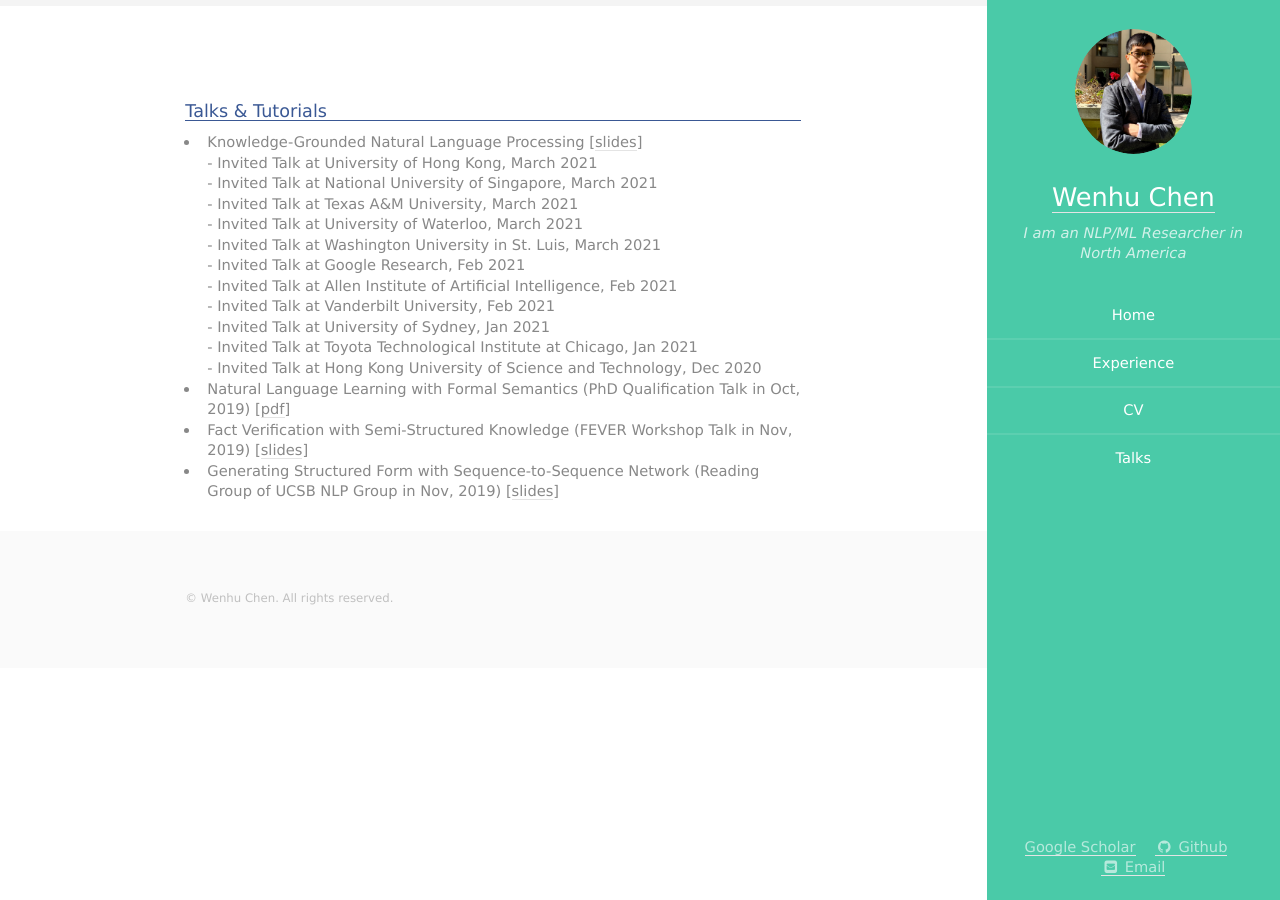
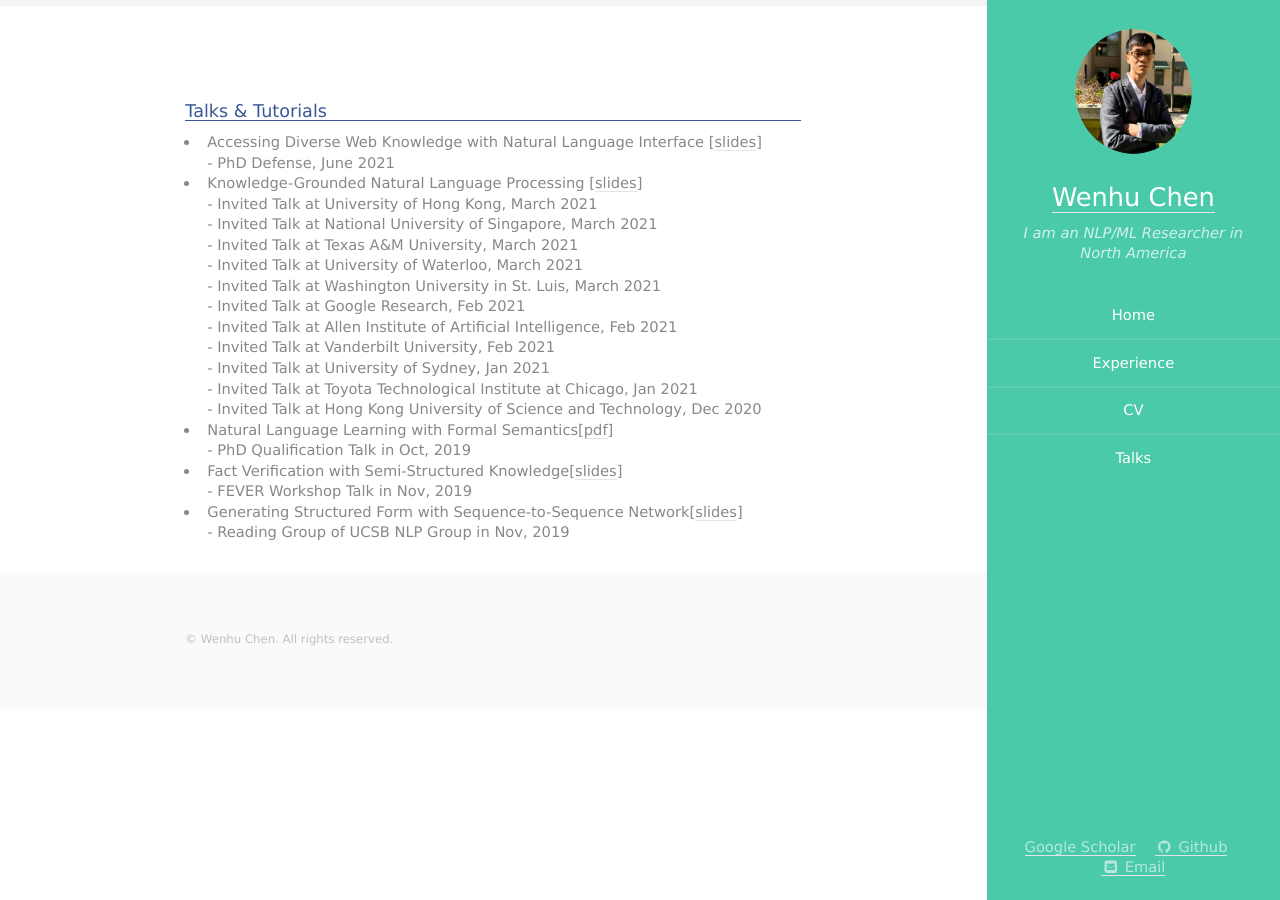
Before and after one commit to wenhuchen/wenhuchen.github.io, a Jekyll site: the page built from talk/index.html, in a window 1280 px wide. Built offline with Jekyll 4.4.1, drawn with Linux system fonts in a browser that asks for light colours.

Commit message:
update talk

```diff
--- a/index.html
+++ b/index.html
@@ -27,7 +27,7 @@ ul {
 
     <p><font color='red'>I will join <a href="https://cs.uwaterloo.ca/">CS Deparment at University of Waterloo</a> and <a href="https://vectorinstitute.ai/">Vector Institute</a> in Fall 2022. I have several openings for fully-funded Master/PHD/Postdocs from Fall 2022, please do not hesitate to contact me if you are interested in joining my lab. Please refer to the <a href="https://cs.uwaterloo.ca/future-graduate-students/programs">official website</a> for more details.</font></p>
 
-    <p>My email address is [firstname][lastname]@uwaterloo.ca, where [firstname]=wenhu and [lastname]=chen.</p>
+    <p>My email address is [firstname][lastname]@uwaterloo.ca, where [firstname]=wenhu and [lastname]=chen</p>
 
 </div>
 
--- a/talk/index.html
+++ b/talk/index.html
@@ -19,6 +19,10 @@ th,td {
       <h3>Talks & Tutorials</h3>
             <ul>
                 <li>
+                Accessing Diverse Web Knowledge with Natural Language Interface [<a href="../images/defense.pptx">slides</a>] <br>
+                - PhD Defense, June 2021
+                </li>
+                <li>
                 Knowledge-Grounded Natural Language Processing [<a href="../images/job_talk_public.pptx">slides</a>] <br>
                 - Invited Talk at University of Hong Kong, March 2021 <br>
                 - Invited Talk at National University of Singapore, March 2021 <br>
@@ -33,13 +37,16 @@ th,td {
                 - Invited Talk at Hong Kong University of Science and Technology, Dec 2020 <br>
                 </li>
                 <li>
-                Natural Language Learning with Formal Semantics (PhD Qualification Talk in Oct, 2019) [<a href="../images/MAE.pdf">pdf</a>]
+                Natural Language Learning with Formal Semantics[<a href="../images/MAE.pdf">pdf</a>] <br>
+                - PhD Qualification Talk in Oct, 2019
                 </li>
                 <li>
-                Fact Verification with Semi-Structured Knowledge (FEVER Workshop Talk in Nov, 2019) [<a href="../images/FEVER-WORKSHOP.pptx">slides</a>]
+                Fact Verification with Semi-Structured Knowledge[<a href="../images/FEVER-WORKSHOP.pptx">slides</a>]<br>
+                - FEVER Workshop Talk in Nov, 2019
                 </li>
                 <li>
-                Generating Structured Form with Sequence-to-Sequence Network (Reading Group of UCSB NLP Group in Nov, 2019) [<a href="../images/structured.pptx">slides</a>]
+                Generating Structured Form with Sequence-to-Sequence Network[<a href="../images/structured.pptx">slides</a>]<br>
+                - Reading Group of UCSB NLP Group in Nov, 2019
                 </li>
             </ul>
       </div>
```
Also changed, not shown: 1 other file.
